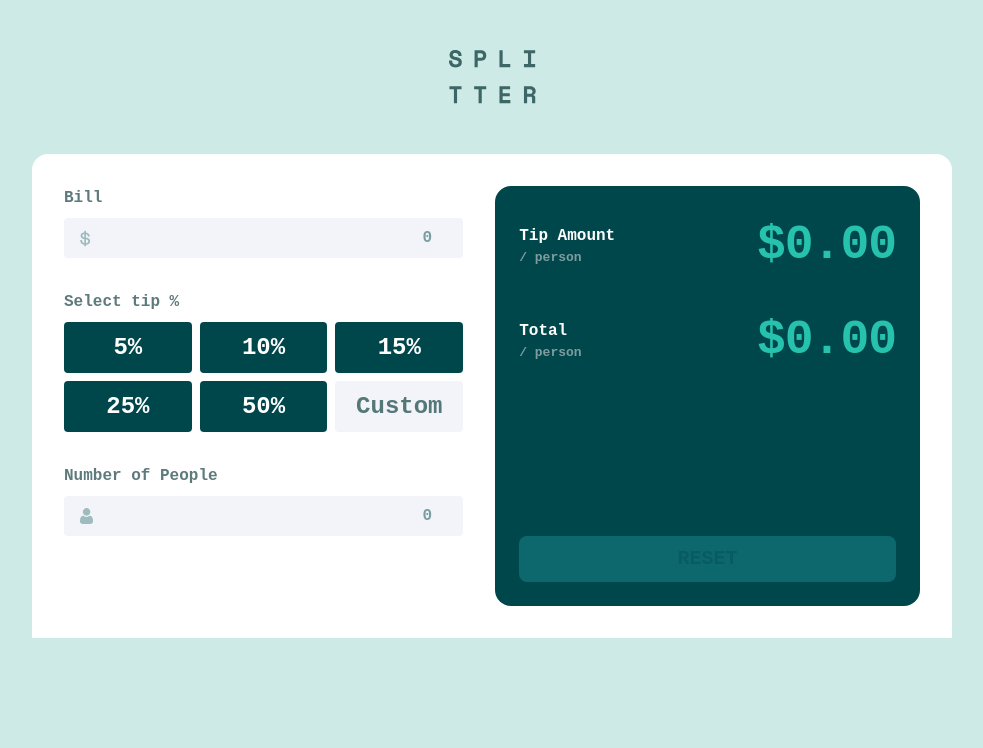
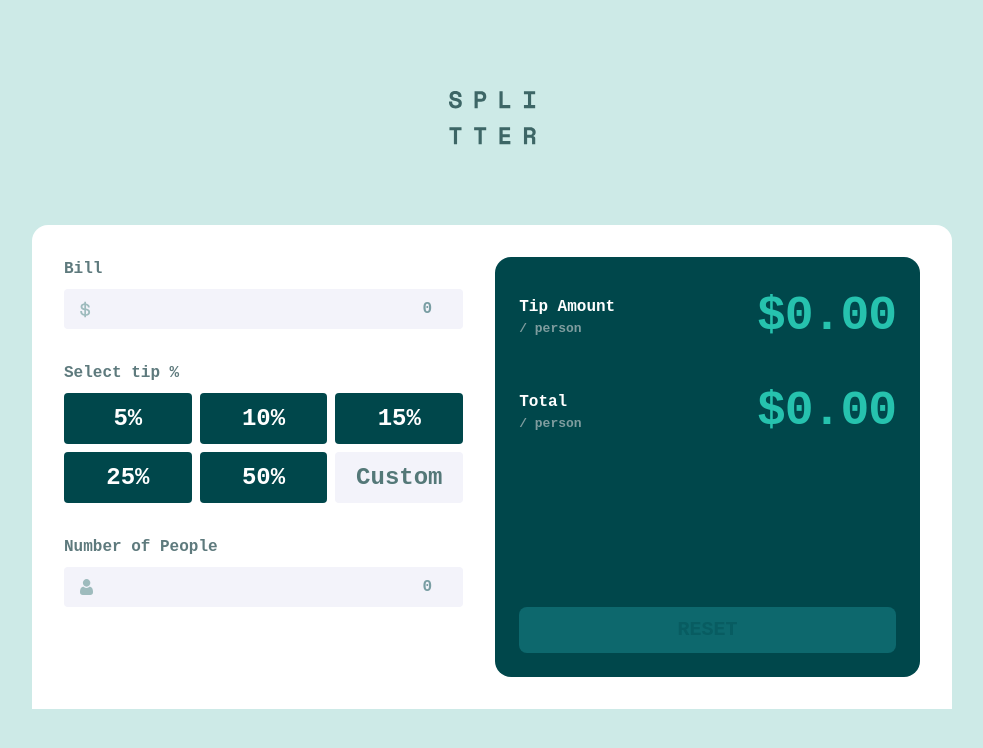
Before and after one commit to MikeG404/tips-calculator, a React (Vite) app: page / in a window 1280 px wide. Shown: the top 748 px of the page, without its empty margins (148-1131 px from the left). Built offline with nearby package versions, Linux system fonts and the light colour scheme.

Commit message:
Fix some css imperfections

```diff
--- a/src/App.jsx
+++ b/src/App.jsx
@@ -96,8 +96,8 @@ function App() {
   }
 
   return (
-    <main className='flex flex-col justify-center items-center'>
-      <img src={Logo} alt="logo" className='m-auto py-[50px]'/>
+    <main className='h-screen flex flex-col justify-center items-center'>
+      <img src={Logo} alt="logo" className='m-auto py-[50px] xl:m-0 xl:pb-[80px] xl:pt-0'/>
       <section id='calculator' className='w-full h-screen flex flex-col items-center gap-8 px-6 py-8 bg-white rounded-t-2xl md:max-w-[600px] md:px-20 py-12 md:h-auto xl:flex-row xl:max-w-[920px] xl:p-8 xl:items-start'>
 
 
```
